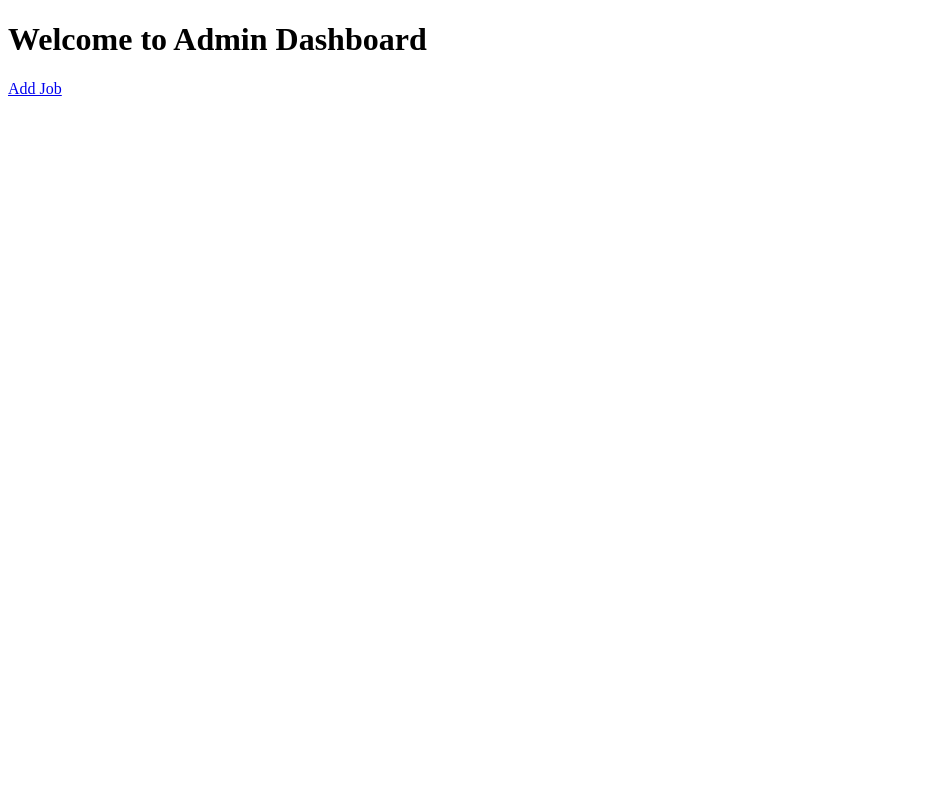
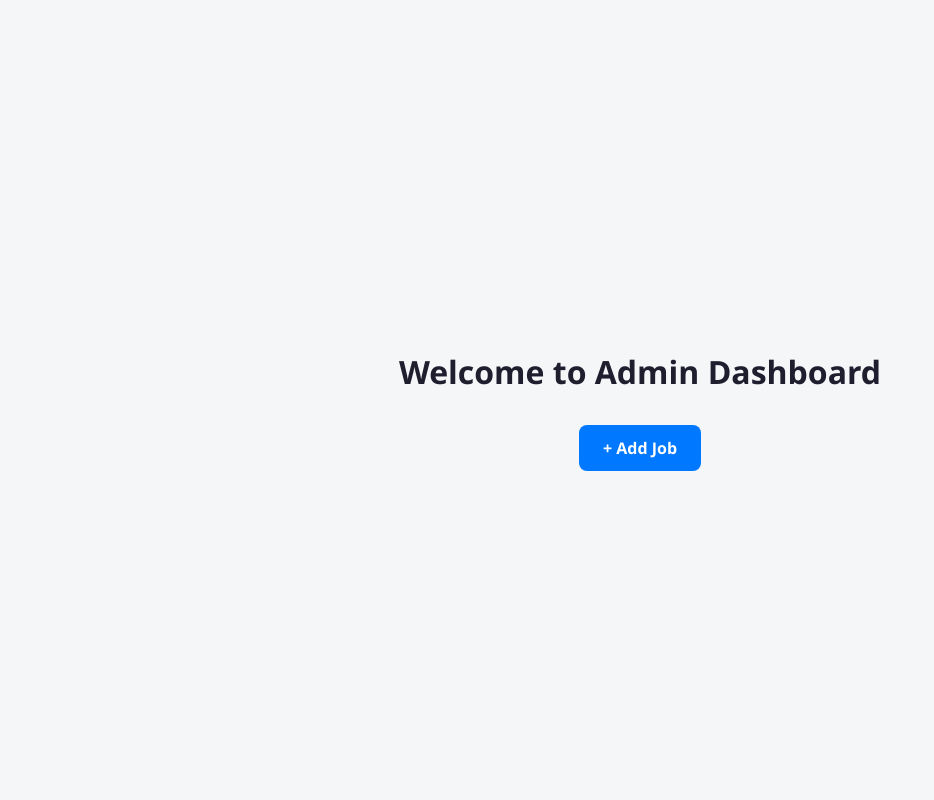
Before and after one commit to ahnafarafat/Job-Finder, a Flask app: template job_finder/app/templates/admin_dashboard.html in a window 1280 px wide. Shown: the whole page, without its empty margins (0-934 px from the left). Run offline with Flask 3, Linux system fonts and the light colour scheme; the template is opened without the code that fills it, so the values that code supplies are empty.

Commit message:
HTML code change

```diff
--- a/job_finder/app/templates/admin_dashboard.html
+++ b/job_finder/app/templates/admin_dashboard.html
@@ -1,10 +1,47 @@
 <!DOCTYPE html>
-<html>
+<html lang="en">
 <head>
+    <meta charset="UTF-8">
+    <meta name="viewport" content="width=device-width, initial-scale=1.0">
     <title>Admin Dashboard</title>
+    <style>
+        body {
+            margin: 0;
+            font-family: 'Segoe UI', Tahoma, sans-serif;
+            background-color: #f4f6f8;
+            color: #222;
+            display: flex;
+            flex-direction: column;
+            align-items: center;
+            justify-content: center;
+            height: 100vh;
+            text-align: center;
+        }
+
+        h1 {
+            font-size: 2rem;
+            color: #1e1e2f;
+            margin-bottom: 2rem;
+        }
+
+        a {
+            display: inline-block;
+            text-decoration: none;
+            background-color: #0078ff;
+            color: white;
+            padding: 12px 24px;
+            border-radius: 8px;
+            font-weight: bold;
+            transition: background-color 0.3s ease;
+        }
+
+        a:hover {
+            background-color: #005ec2;
+        }
+    </style>
 </head>
 <body>
     <h1>Welcome to Admin Dashboard</h1>
-    <a href="{{ url_for('admin.add_job') }}">Add Job</a>
+    <a href="{{ url_for('admin.add_job') }}">+ Add Job</a>
 </body>
 </html>
```
